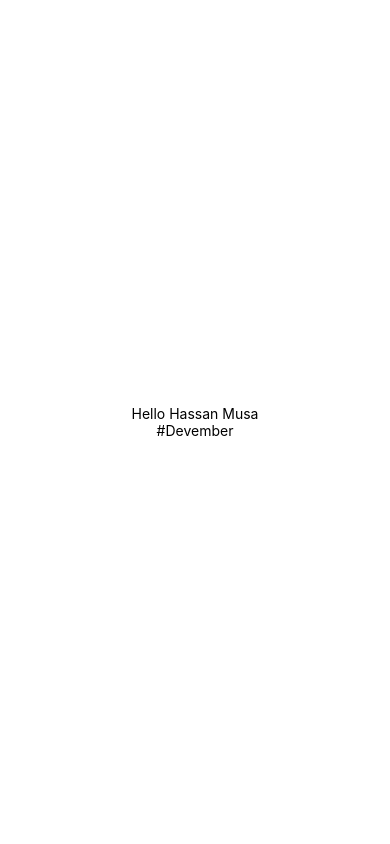
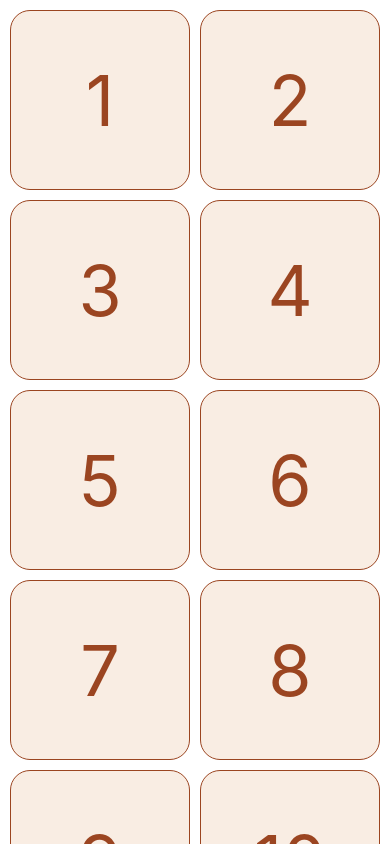
Before and after one commit to hassanmusa3971/Devember-Test, a React Native app: screen / in a window 390 px wide. Built offline with nearby package versions, Linux system fonts and the light colour scheme.

Commit message:
Advent calender

```diff
--- a/App.tsx
+++ b/App.tsx
@@ -1,11 +1,19 @@
 import { StatusBar } from 'expo-status-bar';
-import { StyleSheet, Text, View } from 'react-native';
+import { FlatList, StyleSheet, Text, View } from 'react-native';
+import DayListItem from './src/components/core/DayListItem';
 
+
+const days = [...Array(24)].map((_,index) => index + 1)
 export default function App() {
   return (
     <View style={styles.container}>
-      <Text>Hello Hassan Musa</Text>
-      <Text>#Devember</Text>
+      <FlatList
+      data={days}
+      contentContainerStyle={styles.content}
+      numColumns={2}
+      columnWrapperStyle={styles.column}
+      renderItem={({item}) => <DayListItem day={item} />}
+       />
       <StatusBar style="auto" />
     </View>
   );
@@ -15,7 +23,12 @@
   container: {
     flex: 1,
     backgroundColor: '#fff',
-    alignItems: 'center',
-    justifyContent: 'center',
   },
+  content:{
+    gap: 10,
+    padding: 10,
+  },
+  column:{
+    gap: 10,
+  }
 });
--- /dev/null
+++ b/src/components/core/DayListItem.tsx
@@ -0,0 +1,32 @@
+import { View, Text, StyleSheet } from "react-native";
+import React from "react";
+
+type DayListItem = {
+ day: number
+}
+const DayListItem = ({ day } : DayListItem) => {
+  return (
+    <View style={styles.box}>
+      <Text style={styles.text}>{day}</Text>
+    </View>
+  );
+};
+
+export default DayListItem;
+
+const styles = StyleSheet.create({
+  box: {
+    flex: 1,
+    aspectRatio: 1,
+    backgroundColor: "#F9EDE3",
+    justifyContent: "center",
+    alignItems: "center",
+    borderWidth: StyleSheet.hairlineWidth,
+    borderColor: "#9b4521",
+    borderRadius: 20
+  },
+  text: {
+    color: "#9b4521",
+    fontSize: 70
+  }
+});
```
